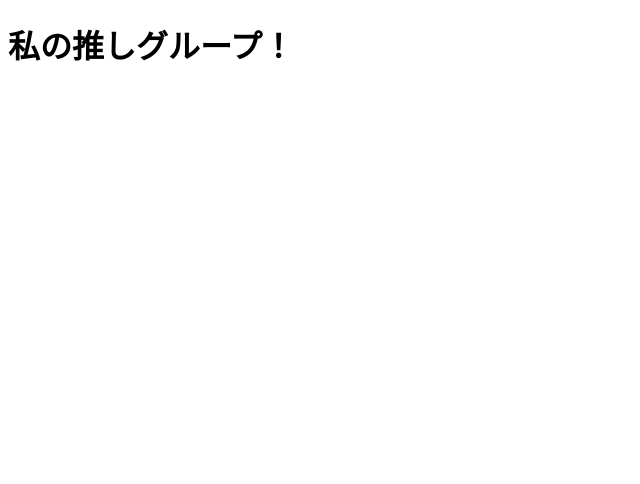
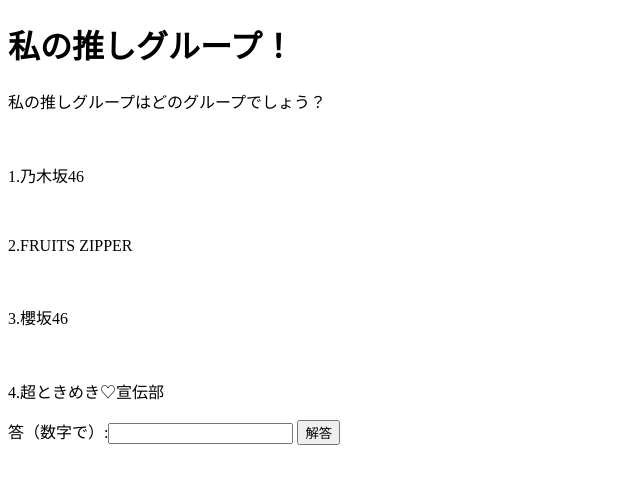
Before and after one commit to kobayashiryoryo/saisyuupuroguramu, a plain HTML site: page index.html in a window 1280 px wide. Shown: the whole page, without its empty margins (0-640 px from the left). Drawn offline with Linux system fonts and the light colour scheme.

Commit message:
Update index.html

```diff
--- a/index.html
+++ b/index.html
@@ -12,6 +12,16 @@
 <body>
 
 <h1>私の推しグループ！</h1>
+<p>私の推しグループはどのグループでしょう？</p>
+<br>
+<p>1.乃木坂46</p><br>
+<p>2.FRUITS ZIPPER</p><br>
+<p>3.櫻坂46</p><br>
+<p>4.超ときめき♡宣伝部</p>
+
+<P>答（数字で）:<input type="text" id="answer1">
+               <input type="button" value="解答" onclick="nazo1();"></P>
+
 
 </body>
 
```
